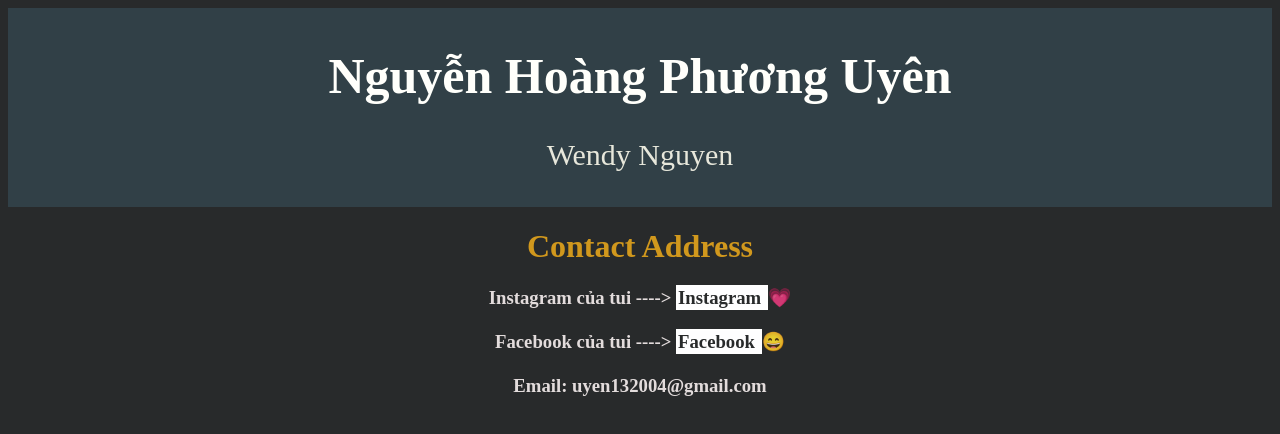
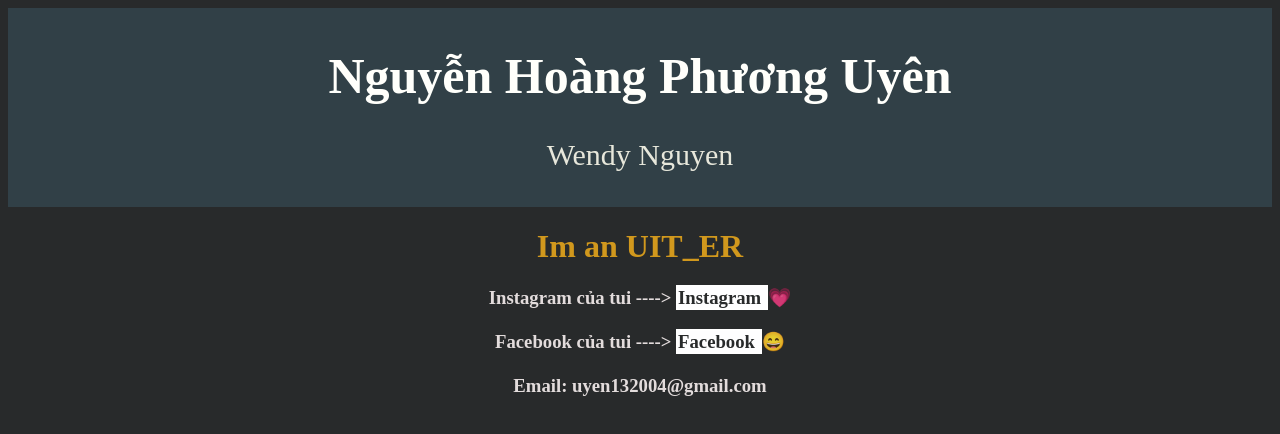
Before and after one commit to wendy314/vscode, a plain HTML site: page index.html in a window 1280 px wide. Drawn offline with Linux system fonts and the light colour scheme.

Commit message:
Update index.html

```diff
--- a/index.html
+++ b/index.html
@@ -49,7 +49,7 @@
             <p style="color:rgb(231, 231, 219); font-size:30px">Wendy Nguyen</p>
           </div>
             <div class="pos">
-                <h1 style="color:rgb(209, 152, 29)">Contact Address</h1>
+                <h1 style="color:rgb(209, 152, 29)">Im an UIT_ER</h1>
 
                 <h3>
                 Instagram của tui ---->
```
